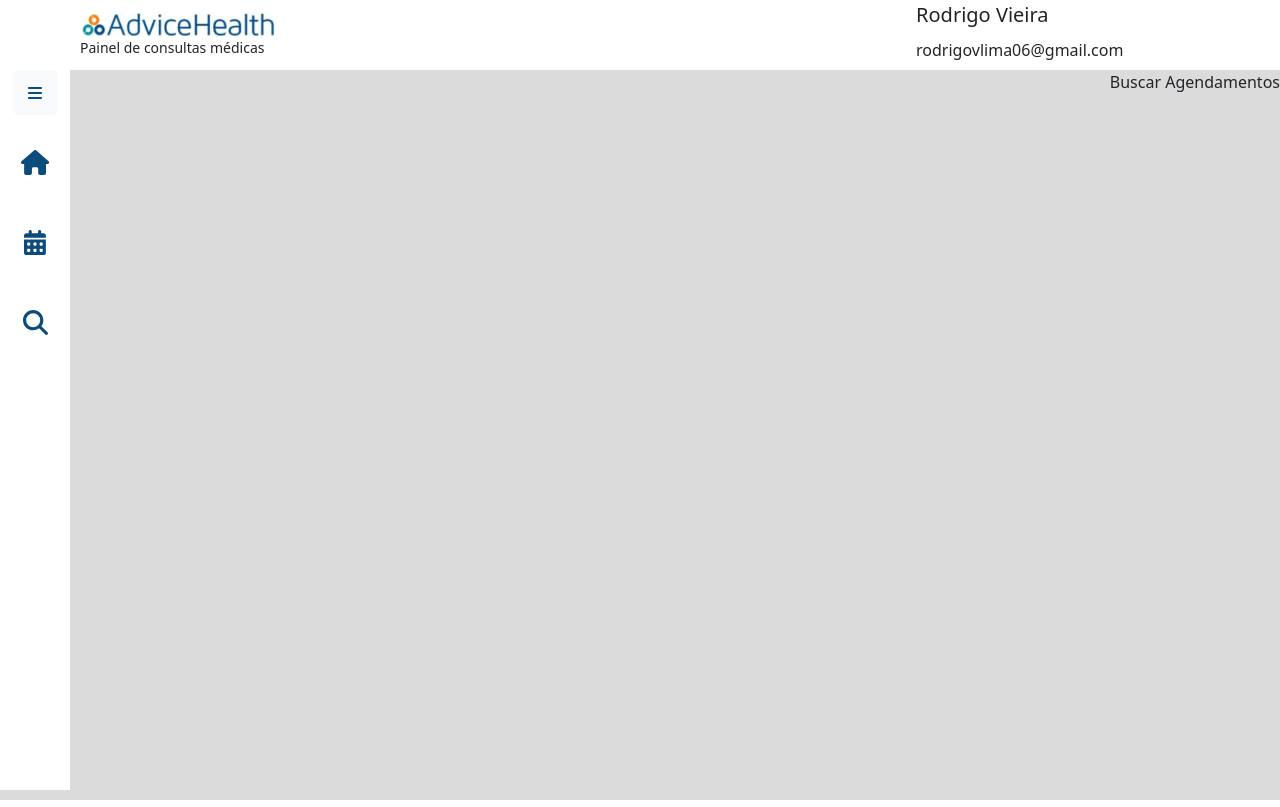
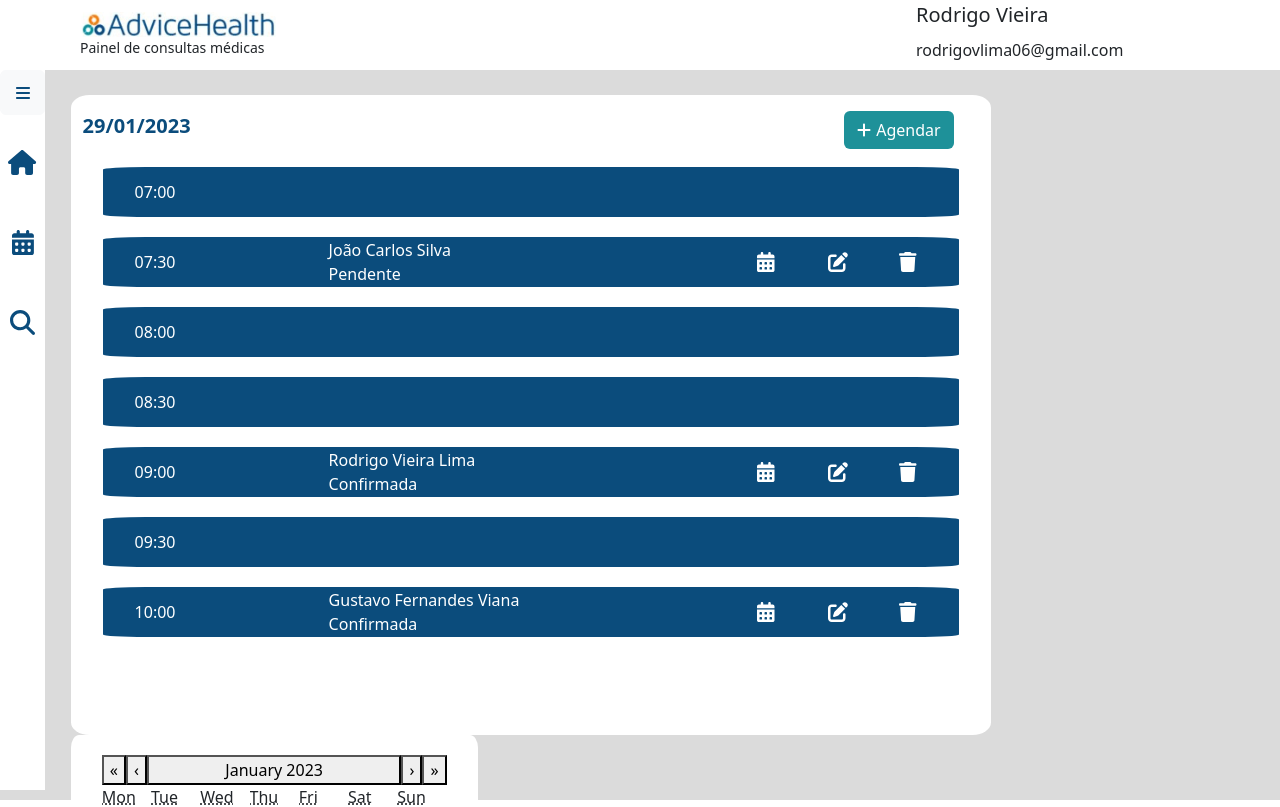
Before and after one commit to RodrigoVieira06/ReactAppTest, a React (Create React App) app: page /buscarAgendamentos in a window 1280 px wide. Shown: the top 807 px of the page. Built offline with nearby package versions, Linux system fonts and the light colour scheme.

Commit message:
Adicionados dados json mockados na pasta 'data' + desenvolvida a listagem de consultas na agenda

```diff
--- a/src/components/pages/Agendamentos/Consultas/Consulta/index.tsx
+++ b/src/components/pages/Agendamentos/Consultas/Consulta/index.tsx
@@ -4,25 +4,41 @@ import './Consulta.css';
 interface IConsultaProps {
     horario: string;
     nome?: string;
+    situcao?: string;
 }
 
-const Consulta = ({ horario, nome }: IConsultaProps) => {
+const Consulta = ({ horario, nome, situcao }: IConsultaProps) => {
     return (
         <div className='row consulta'>
             <div className='col-sm-3'>
                 <span className='horario'>{horario}</span>
             </div>
             <div className='col-sm-6'>
-                <span className='dados-consulta'>{nome}</span>
+                <div className='row'>
+                    <span className='dados-consulta'>{nome}</span>
+                    <span className='dados-consulta'>{situcao}</span>
+                </div>
             </div>
             <div className='col-sm-1'>
-                <FontAwesomeIcon icon={'calendar-alt'} color='white' size='lg' />
+                {
+                    nome
+                        ? <FontAwesomeIcon icon={'calendar-alt'} color='white' size='lg' />
+                        : <div></div>
+                }
             </div>
             <div className='col-sm-1'>
-                <FontAwesomeIcon icon={'edit'} color='white' size='lg' />
+                {
+                    nome
+                        ? <FontAwesomeIcon icon={'edit'} color='white' size='lg' />
+                        : <div></div>
+                }
             </div>
             <div className='col-sm-1'>
-                <FontAwesomeIcon icon={'trash'} color='white' size='lg' />
+                {
+                    nome
+                        ? <FontAwesomeIcon icon={'trash'} color='white' size='lg' />
+                        : <div></div>
+                }
             </div>
 
         </div>
--- a/src/components/pages/Agendamentos/Consultas/index.tsx
+++ b/src/components/pages/Agendamentos/Consultas/index.tsx
@@ -1,17 +1,31 @@
 import { FontAwesomeIcon } from '@fortawesome/react-fontawesome';
 import Consulta from './Consulta';
 import { Scrollbars } from 'react-custom-scrollbars-2';
+import consultas from '../../../../data/consultas.json';
+import { IConsulta } from '../../../../models/IConsulta';
 
 // função que monta a lista de horários, replicando horários na agenda de trinta em
 // trinta minutos ao longo do dia
 function horariosAgenda(): Array<JSX.Element> {
     const linhas: Array<any> = [];
 
-    for (let hora = 0; hora < 24; hora++) {
+    // horário de funcionamento de 7h às 19h
+    for (let hora = 7; hora < 19; hora++) {
         for (let minuto = 0; minuto < 60; minuto += 30) {
+            // resetando o nome e a situação para nova busca
+            let nome = '';
+            let situacao = '';
+
             const horario = `${String(hora).padStart(2, '0')}:${String(minuto).padStart(2, '0')}`;
+            // buscando consultas agendadas e atribuindo na agenda
+            consultas.forEach((consulta: IConsulta) => {
+                if (consulta.horario == horario) {
+                    nome = consulta.paciente.nome;
+                    situacao = consulta.situacao;
+                }
+            });
             linhas.push(
-                <Consulta key={horario} horario={horario} />
+                <Consulta key={horario} horario={horario} nome={nome} situcao={situacao} />
             );
         }
     }
--- a/src/components/pages/BuscarAgendamentos/index.tsx
+++ b/src/components/pages/BuscarAgendamentos/index.tsx
@@ -1,7 +1,23 @@
+import CalendarApp from '../../common/CalendarApp';
+import Consultas from '../Agendamentos/Consultas';
+import Medicos from '../Agendamentos/Médicos';
+
 export default function BuscarAgendamentos() {
     return (
-        <div>
-            Buscar Agendamentos
+        <div className='row body-content'>
+            <div className='col-sm-8 left-content'>
+                <Consultas />
+            </div>
+            <div className='col-sm-4 right-content'>
+                <div className='col'>
+                    <div className='row-sm-6 d-flex justify-content-center'>
+                        <Medicos />
+                    </div>
+                    <div className='row-sm-6 d-flex justify-content-center'>
+                        <CalendarApp />
+                    </div>
+                </div>
+            </div>
         </div>
     );
 }
--- /dev/null
+++ b/src/data/consultas.json
@@ -0,0 +1,82 @@
+[
+    {
+        "data": "31/01/2023",
+        "horario": "09:00",
+        "paciente": {
+            "nome": "Rodrigo Vieira Lima",
+            "cpf": "570.026.820-59",
+            "datanascimento": "06/06/1995",
+            "celular": "21990012455",
+            "email": "rodrigovlima06@gmail.com",
+            "cep": "21371420",
+            "logradouro": "rua Teste",
+            "numero": "123",
+            "complemento": "Casa",
+            "Bairro": "Irajá",
+            "Cidade": "Rio de Janeiro"
+        },
+        "medico": "Amando das Couves",
+        "valor": 250,
+        "situacao": "Confirmada"
+    },
+    {
+        "data": "31/01/2023",
+        "horario": "07:30",
+        "paciente": {
+            "nome": "João Carlos Silva",
+            "cpf": "477.857.190-80",
+            "datanascimento": "01/12/1980",
+            "celular": "21990012455",
+            "email": "joaocarlosteste@gmail.com",
+            "cep": "21371420",
+            "logradouro": "rua Teste",
+            "numero": "123",
+            "complemento": "Casa",
+            "Bairro": "Irajá",
+            "Cidade": "Rio de Janeiro"
+        },
+        "medico": "Rebeca Antonieta",
+        "valor": 700,
+        "situacao": "Pendente"
+    },
+    {
+        "data": "30/01/2023",
+        "horario": "14:00",
+        "paciente": {
+            "nome": "Maria Joana Freitas",
+            "cpf": "823.413.080-31",
+            "datanascimento": "16/08/1972",
+            "celular": "21990012455",
+            "email": "mariajoanateste@gmail.com",
+            "cep": "21371420",
+            "logradouro": "rua Teste",
+            "numero": "123",
+            "complemento": "Casa",
+            "Bairro": "Irajá",
+            "Cidade": "Rio de Janeiro"
+        },
+        "medico": "Amando das Couves",
+        "valor": 280,
+        "situacao": "Confirmada"
+    },
+    {
+        "data": "01/02/2023",
+        "horario": "10:00",
+        "paciente": {
+            "nome": "Gustavo Fernandes Viana",
+            "cpf": "331.922.050-08",
+            "datanascimento": "21/02/1991",
+            "celular": "21990012455",
+            "email": "gustavofernandes@gmail.com",
+            "cep": "21371420",
+            "logradouro": "rua Teste",
+            "numero": "123",
+            "complemento": "Casa",
+            "Bairro": "Irajá",
+            "Cidade": "Rio de Janeiro"
+        },
+        "medico": "Rebeca Antonieta",
+        "valor": 300,
+        "situacao": "Confirmada"
+    }
+]
--- /dev/null
+++ b/src/models/IConsulta.ts
@@ -0,0 +1,11 @@
+import { IPaciente } from "./IPaciente"
+
+export interface IConsulta {
+    data: string,
+    horario: string,
+    paciente: IPaciente,
+    medico: string,
+    valor: number,
+    situacao: string
+
+}
--- a/src/styles/styles.css
+++ b/src/styles/styles.css
@@ -22,6 +22,12 @@
     background-color: #fff;
 }
 
+.center-content {
+    height: 80vh;
+    border-radius: 2%;
+    background-color: #fff;
+}
+
 .titulo {
     font-size: 20px;
     font-weight: 600;
```
Also changed, not shown: src/data/medicos.json (added, +10 -0 lines), src/models/IPaciente.ts (added, +13 -0 lines).
